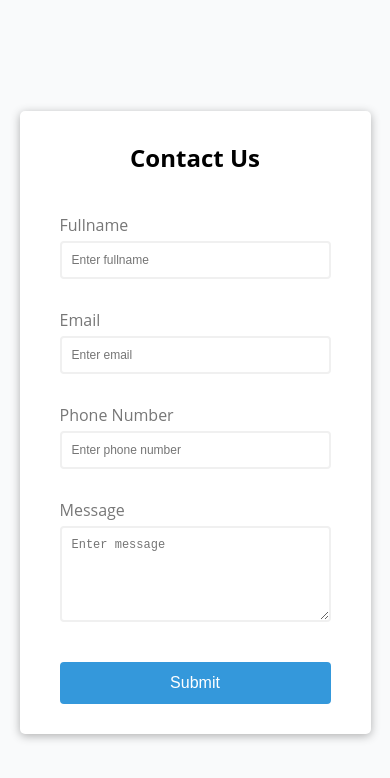
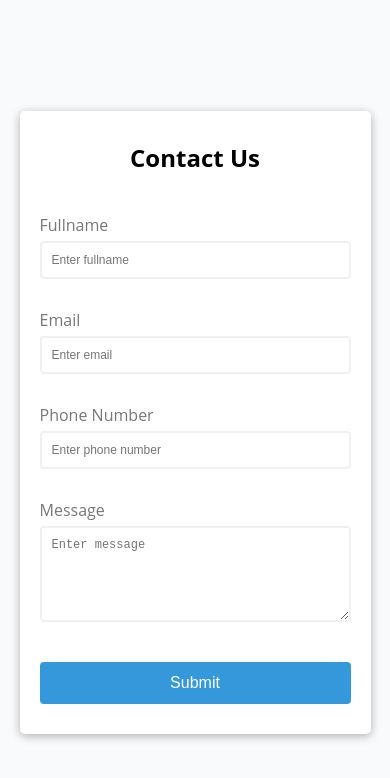
Before and after one commit to oluwakemi-dada/Form-To-Firebase, a plain HTML site: page index.html in a window 390 px wide. Drawn offline with Linux system fonts and the light colour scheme.

Commit message:
Initial Commit

```diff
--- a/style.css
+++ b/style.css
@@ -119,4 +119,8 @@ h2 {
   .container {
     width: 90%;
   }
+
+  .form {
+    padding: 30px 20px;
+  }
 }
```
